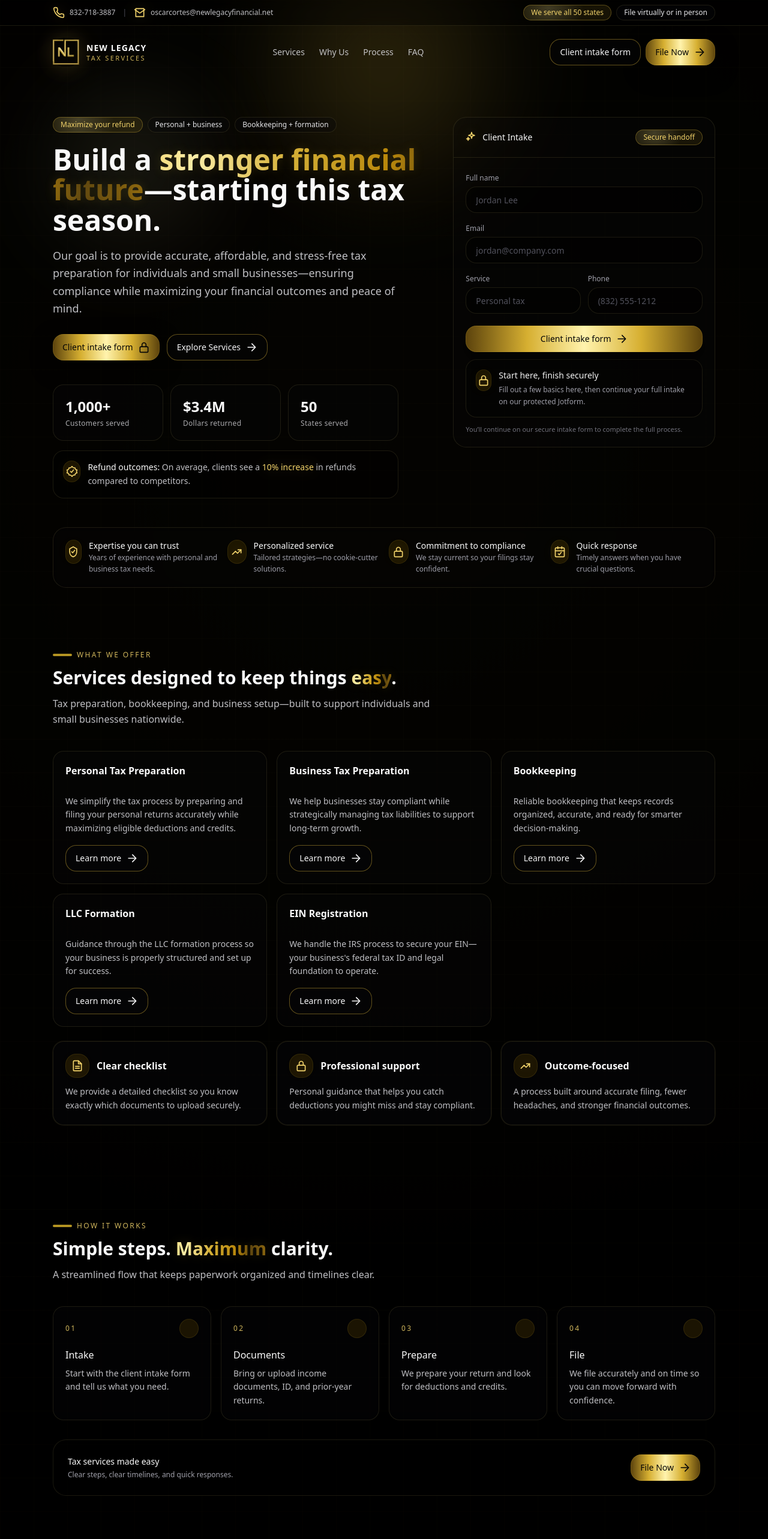
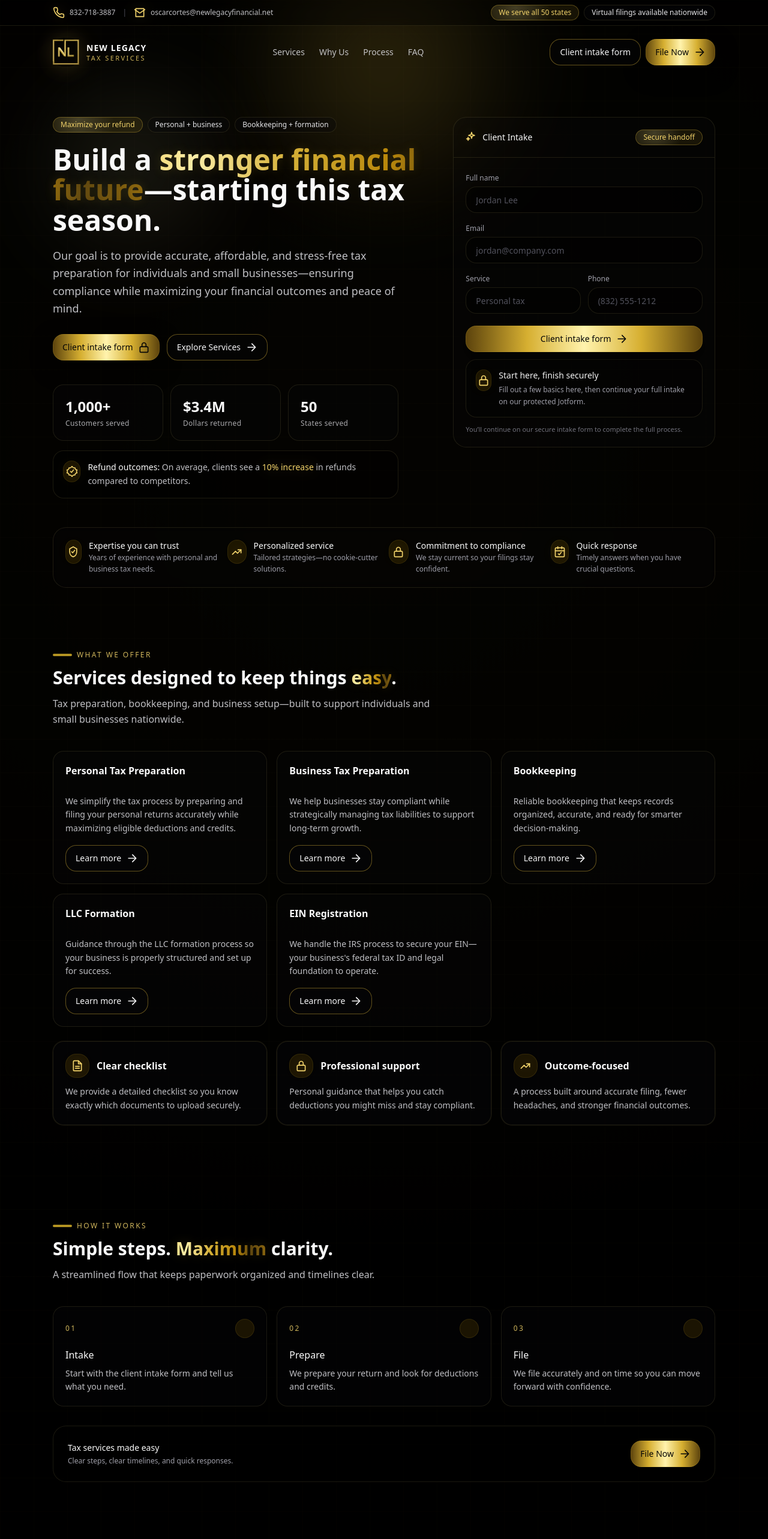
Before and after one commit to aterrazas1993/newlegacy-tax-site, a Next.js app: page / in a window 1280 px wide. Shown: the top 2566 px of the page at 60% size. Built offline with nearby package versions, Linux system fonts and the light colour scheme.

Commit message:
Simplify process for virtual filings

```diff
--- a/app/components/NewLegacyTaxServicesPrototype.tsx
+++ b/app/components/NewLegacyTaxServicesPrototype.tsx
@@ -518,7 +518,7 @@ export default function NewLegacyTaxServicesPrototype() {
             <div className="flex items-center gap-2">
               <Badge className="nlt-gold-badge">We serve all 50 states</Badge>
               <Badge className="hidden border-amber-200/10 bg-zinc-950/40 text-zinc-200 sm:inline-flex">
-                File virtually or in person
+                Virtual filings available nationwide
               </Badge>
             </div>
           </div>
@@ -847,7 +847,7 @@ export default function NewLegacyTaxServicesPrototype() {
             }
             desc="A streamlined flow that keeps paperwork organized and timelines clear."
           >
-            <div className="grid gap-4 lg:grid-cols-4">
+            <div className="grid gap-4 md:grid-cols-3">
               {[
                 {
                   n: "01",
@@ -856,16 +856,11 @@ export default function NewLegacyTaxServicesPrototype() {
                 },
                 {
                   n: "02",
-                  t: "Documents",
-                  d: "Bring or upload income documents, ID, and prior-year returns.",
-                },
-                {
-                  n: "03",
                   t: "Prepare",
                   d: "We prepare your return and look for deductions and credits.",
                 },
                 {
-                  n: "04",
+                  n: "03",
                   t: "File",
                   d: "We file accurately and on time so you can move forward with confidence.",
                 },
@@ -955,7 +950,7 @@ export default function NewLegacyTaxServicesPrototype() {
                         Ready to <Accent>maximize your refund</Accent>?
                       </div>
                       <p className="mt-2 max-w-xl text-sm text-zinc-300/90 sm:text-base">
-                        File virtually or in person. We&apos;ll guide you through every step with
+                        File virtually from anywhere. We&apos;ll guide you through every step with
                         clarity, professionalism, and quick response.
                       </p>
                     </div>
```
